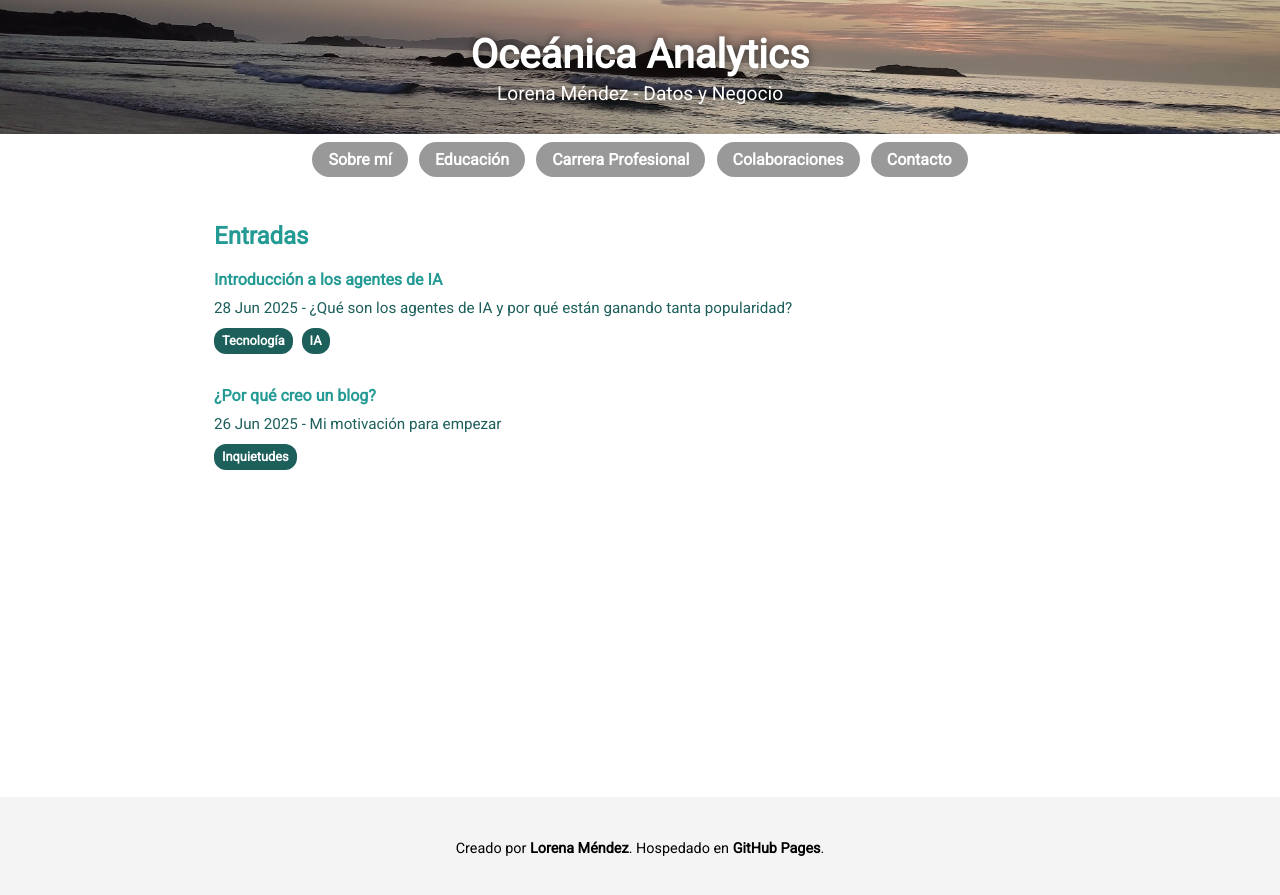
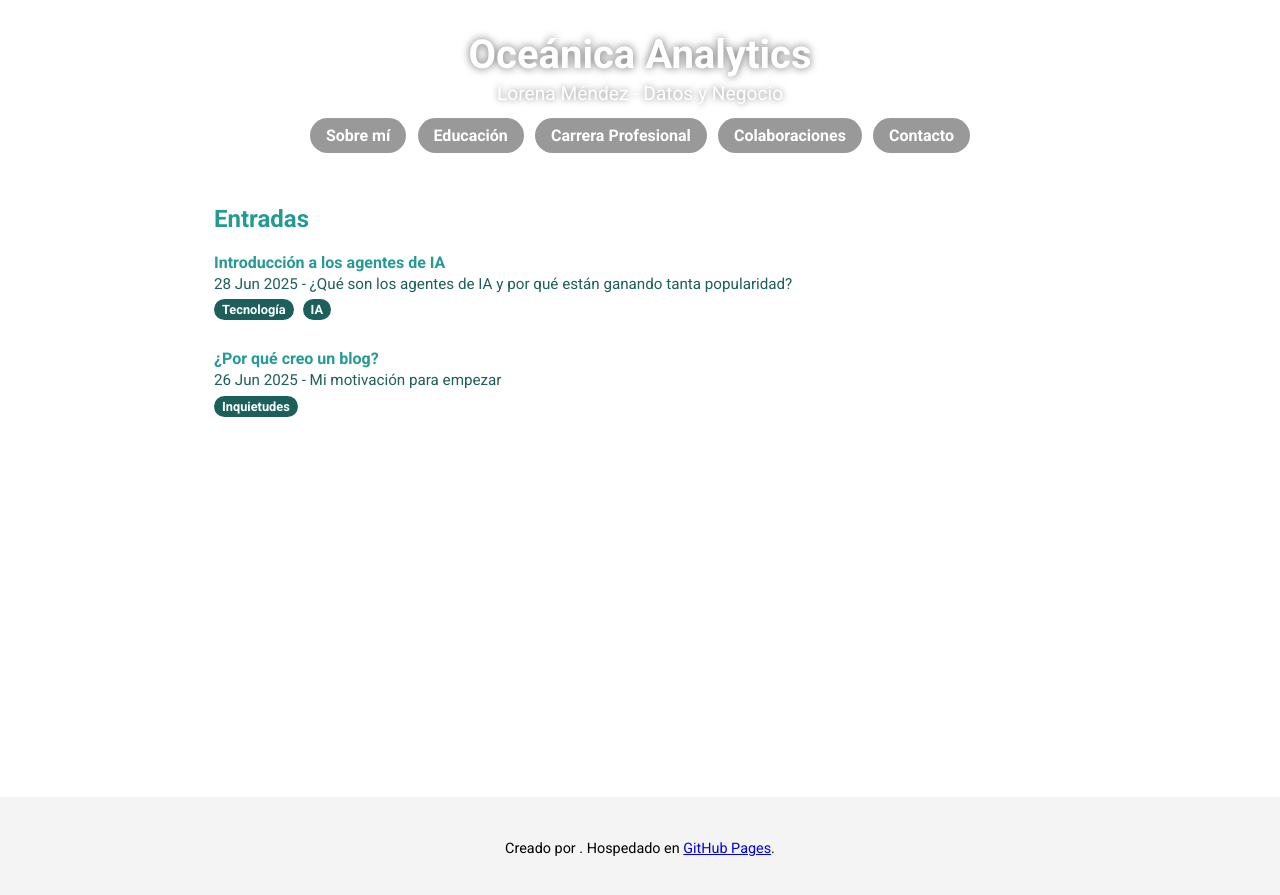
Before and after one commit to lmendezotero/lmendezotero.github.io, a Jekyll site: the page built from index.md, in a window 1280 px wide. Shown: the top 895 px of the page. Built offline with Jekyll 4.4.1, drawn with Linux system fonts in a browser that asks for light colours; the list of posts is cut into pages by our own code.

Commit message:
Update default.html

```diff
--- a/_layouts/default.html
+++ b/_layouts/default.html
@@ -2,68 +2,40 @@
 <html lang="es">
   <head>
     <meta charset="UTF-8" />
-  <title>{{ site.title }}</title>
-  <meta name="viewport" content="width=device-width, initial-scale=1.0">
-  <link href="https://fonts.googleapis.com/css2?family=Roboto&display=swap" rel="stylesheet">
+    <meta name="viewport" content="width=device-width, initial-scale=1.0" />
+    <title>{{ page.title }}</title>
     <link rel="stylesheet" href="{{ '/assets/css/style.css' | relative_url }}">
-  {% seo %}
+    <link href="https://fonts.googleapis.com/css2?family=Roboto:wght@400;700&display=swap" rel="stylesheet">
   </head>
   <body>
-
     <div class="page-wrapper">
-    <header class="site-header" style="background-image: url('{{ site.logo | relative_url }}');">
+      <header class="site-header" style="background-image: url('{{ site.header_image | relative_url }}');">
+        <button class="hamburger">&#9776;</button>
         <div class="header-text">
           <h1>{{ site.title }}</h1>
           <p>{{ site.description }}</p>
         </div>
-    </header>
-
-    <!-- Botón hamburguesa FUERA del nav -->
-    <button
-      class="hamburger"
-      aria-label="Mostrar menú"
-      aria-expanded="false"
-      onclick="
-        const menu = document.querySelector('.navbar ul');
-        const expanded = this.getAttribute('aria-expanded') === 'true' || false;
-        this.setAttribute('aria-expanded', !expanded);
-        menu.classList.toggle('show');
-      ">
-      &#9776;
-    </button>
-
         <nav class="navbar">
           <ul>
-        <li><a href="{{ '/about' | relative_url }}">Sobre mí</a></li>
-        <li><a href="{{ '/education' | relative_url }}">Educación</a></li>
-        <li><a href="{{ '/professional_career' | relative_url }}">Carrera Profesional</a></li>
-        <li><a href="{{ '/speakings_and_collaborations' | relative_url }}">Colaboraciones</a></li>
-        <li><a href="{{ '/contact' | relative_url }}">Contacto</a></li>
+            <li><a href="{{ '/' | relative_url }}">Sobre mí</a></li>
+            <li><a href="{{ '/educacion/' | relative_url }}">Educación</a></li>
+            <li><a href="{{ '/carrera-profesional/' | relative_url }}">Carrera Profesional</a></li>
+            <li><a href="{{ '/colaboraciones/' | relative_url }}">Colaboraciones</a></li>
+            <li><a href="{{ '/contacto/' | relative_url }}">Contacto</a></li>
           </ul>
         </nav>
-
-    <div class="container">
-      <div class="layout-wrapper">
-        <main class="main-content">
-
-          <article class="post-content">
+      </header>
+      <main class="container">
         {{ content }}
-          </article>
-
-          {% if page.layout == "post" or page.categories %}
-            {% include comments-and-likes.html %}
-          {% endif %}
       </main>
     </div>
-    </div>
-  </div>
-
     <footer class="site-footer">
-    <p>
-      Creado por <strong class="highlight">Lorena Méndez</strong>.
-      Hospedado en <strong class="highlight">GitHub Pages</strong>.
-    </p>
+      <p>Creado por <span class="highlight">{{ site.author }}</span>. Hospedado en <a href="https://pages.github.com/">GitHub Pages</a>.</p>
     </footer>
-
+    <script>
+      document.querySelector('.hamburger').addEventListener('click', function() {
+        document.querySelector('.navbar ul').classList.toggle('show');
+      });
+    </script>
   </body>
 </html>
```
Lines whose indentation alone changed are shown as unchanged.
